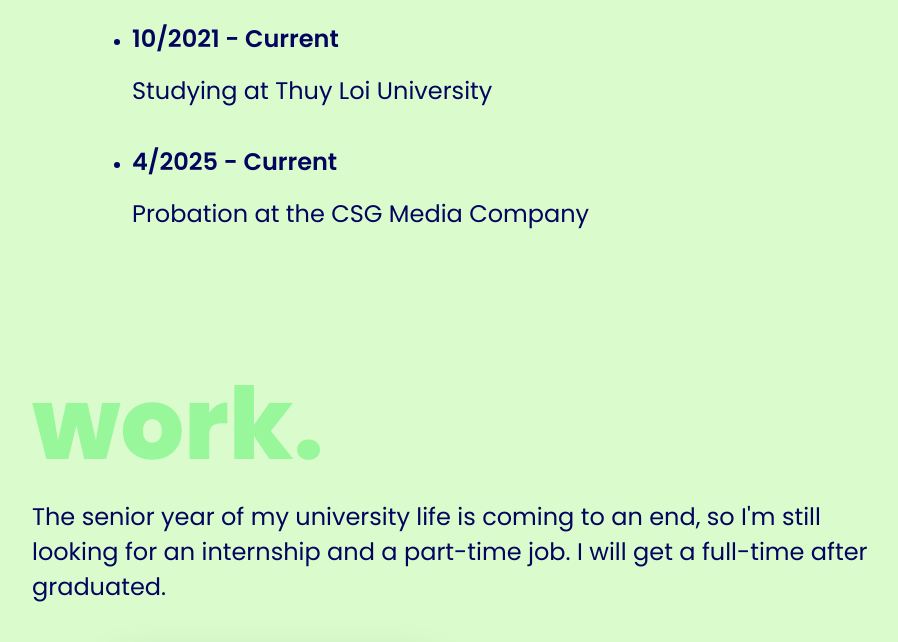
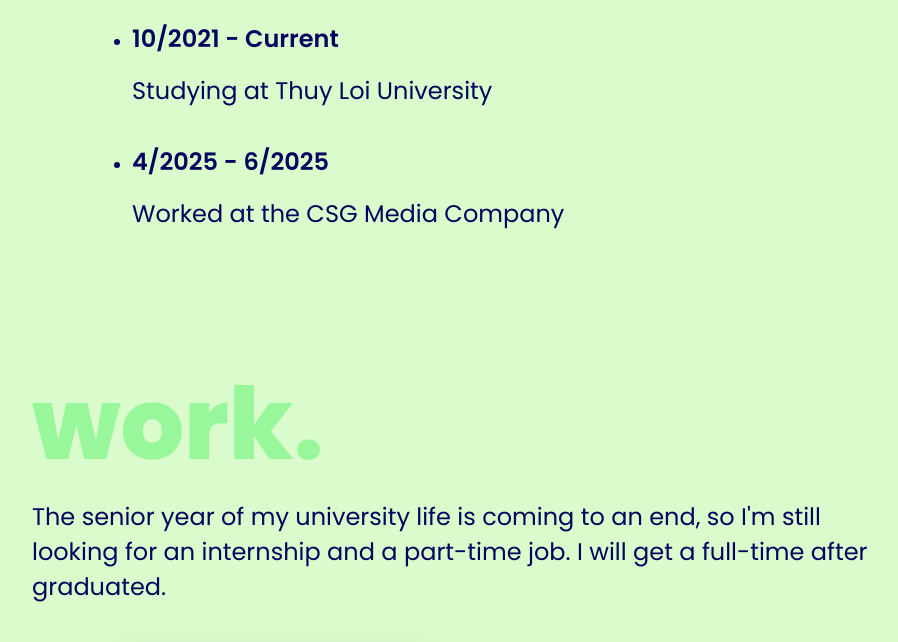
Before and after one commit to minhnguyen142/video-editor-portfolio, a plain HTML site: page index.html in a window 1280 px wide. Shown: the part 1052-1694 px from the top of the page, without its empty margins (180-1078 px from the left). Drawn offline with Linux system fonts and the light colour scheme.

Commit message:
Update working time at About

```diff
--- a/index.html
+++ b/index.html
@@ -50,8 +50,8 @@
                     <p>Studying at Thuy Loi University</p>
                 </li>
                 <li>
-                    <h3>4/2025 - Current</h3><br />
-                    <p>Probation at the CSG Media Company</p>
+                    <h3>4/2025 - 6/2025</h3><br />
+                    <p>Worked at the CSG Media Company</p>
                 </li>
             </ul>
         </section>
```
